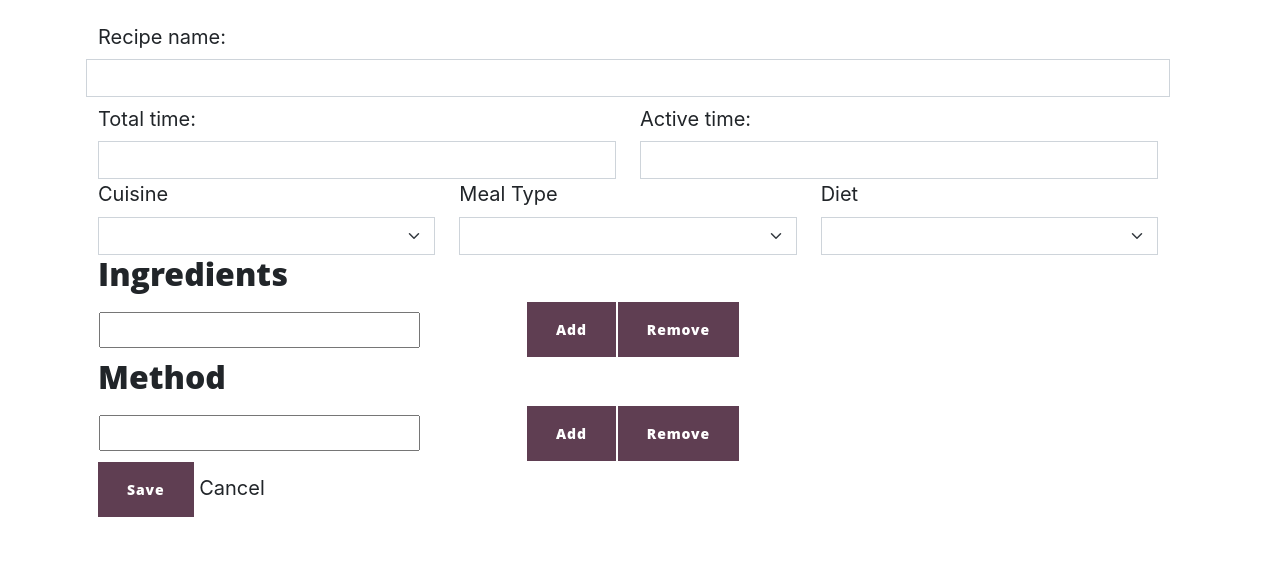
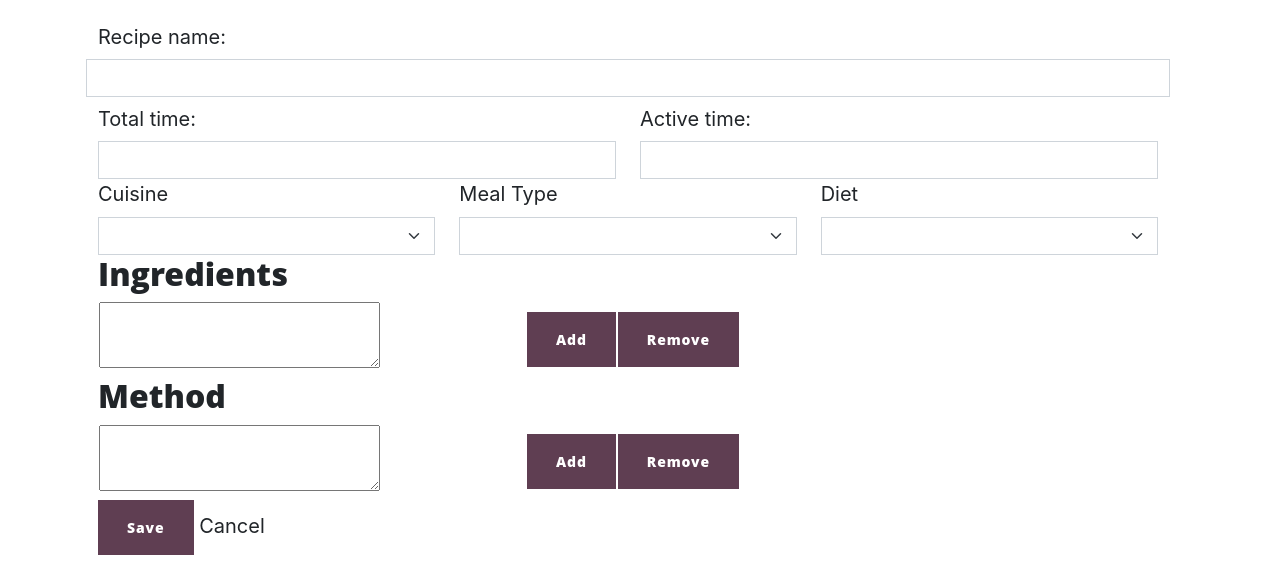
Before and after one commit to ElrieM/MS3-RecipeBundle, a Flask app: page /add_recipe in a window 1280 px wide. Shown: the part 473-1044 px from the top of the page. Before the commit the page ends 990 px from the top, so only its background shows below. Run offline with Flask 2, Linux system fonts and the light colour scheme; some libraries are stand-ins or nearby versions; some web fonts are replaced.

Commit message:
docs: Change input for ingredients and methods to textarea

```diff
--- a/templates/add_recipe.html
+++ b/templates/add_recipe.html
@@ -10,18 +10,18 @@
             <!-- Recipe name input -->
             <div class="row">
                 <label for="recipe_name" class="col-sm-2 col-form-label">Recipe name: </label>
-                <input type="text" class="form-control col-sm-10" id="recipe_name" name="recipe_name">
+                <input type="text" class="form-control col-sm-10" id="recipe_name" name="recipe_name" required>
             </div>
             <!-- Recipe total time -->
             <div class="row">
                 <div class="col-sm-6">
                     <label for="total_time" class="col-form-label">Total time: </label>
-                    <input type="text" class="form-control" id="total_time" name="total_time">
+                    <input type="text" class="form-control" id="total_time" name="total_time" required>
                 </div>
                 <!-- Recipe active time -->
                 <div class="col-sm-6">
                     <label for="active_time" class="col-form-label">Active time: </label>
-                    <input type="text" class="form-control" id="active_time" name="active_time">
+                    <input type="text" class="form-control" id="active_time" name="active_time" required>
                 </div>
             </div>
             <!-- Meal detail selectors -->
@@ -52,7 +52,7 @@
                     <table id="ingredient-list">
                         <tr>
                             <td class="col-8">
-                                <input type="text" id="inputIngred" required>
+                                <textarea type="text" id="inputIngred" required></textarea>
                             </td>
                             <div class="col">
                                 <td>
@@ -74,7 +74,7 @@
                     <table id="method-list">
                         <tr>
                             <td class="col-8">
-                                <input type="text" id="inputMethod" required>
+                                <textarea type="text" id="inputMethod" required></textarea>
                             </td>
                             <div class="col">
                                 <td>
```
